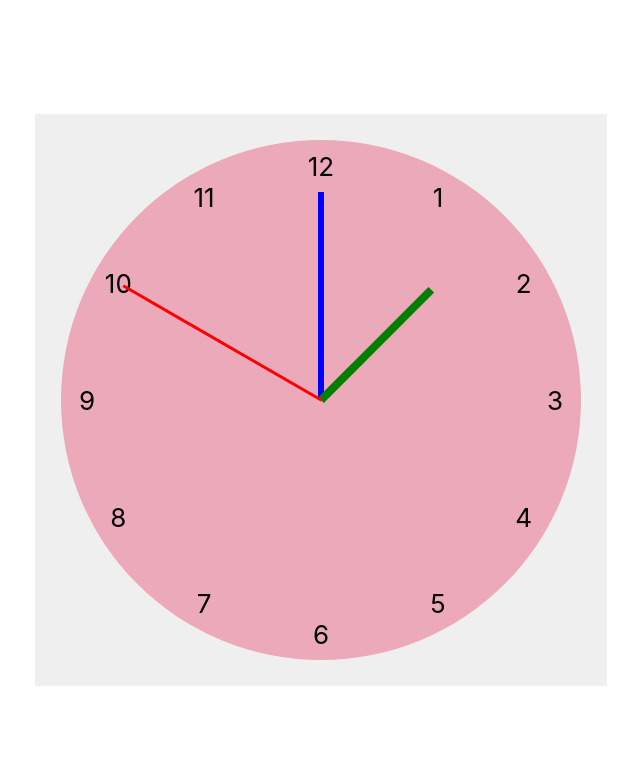
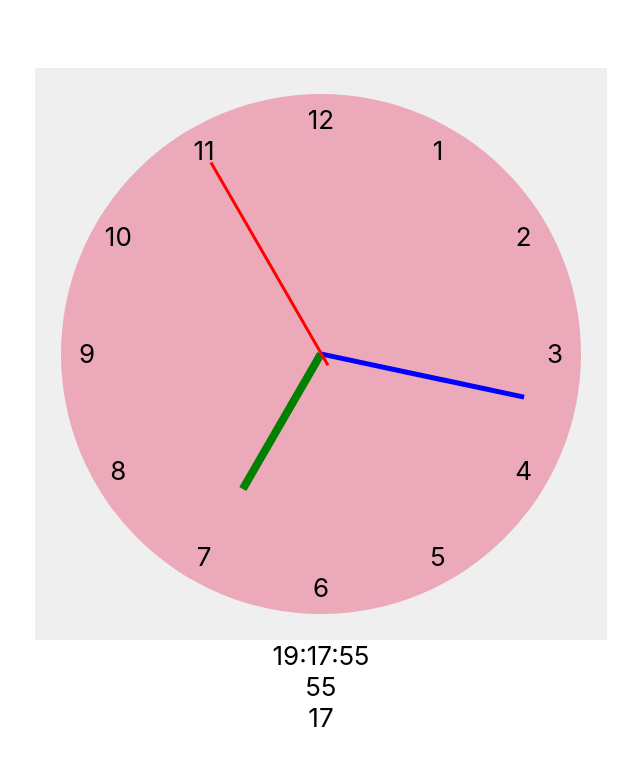
Before and after one commit to pablo87f/watch-face-simulator, a React (Create React App) app: page / in a window 1280 px wide. Shown: the top 766 px of the page, without its empty margins (319-959 px from the left). Built offline with nearby package versions, Linux system fonts and the light colour scheme.

Commit message:
making seconds and minutes pointers rotate

```diff
--- a/package.json
+++ b/package.json
@@ -10,6 +10,7 @@
     "@types/node": "^12.0.0",
     "@types/react": "^17.0.0",
     "@types/react-dom": "^17.0.0",
+    "date-fns": "^2.23.0",
     "node-sass": "5.0.0",
     "react": "^17.0.2",
     "react-dom": "^17.0.2",
@@ -46,6 +47,7 @@
     "styled-components": "^5"
   },
   "devDependencies": {
+    "@types/date-fns": "^2.6.0",
     "@types/styled-components": "^5.1.11",
     "@types/styled-components-react-native": "^5.1.1"
   }
--- a/src/Components/Item/style.ts
+++ b/src/Components/Item/style.ts
@@ -23,6 +23,8 @@ const ItemContainer = styled.div<ContainerProps>`
   transform: translateX(${(props) => props.translateX})
     translateY(${(props) => props.translateY})
     rotate(${(props) => props.rotation});
+
+  transition: transform 0.15s ease-in-out;
 `;
 
 export { ItemContainer };
--- a/src/Components/WatchFace/index.tsx
+++ b/src/Components/WatchFace/index.tsx
@@ -1,27 +1,76 @@
-import React from "react";
-import "./styles.scss";
-// import Indicator from "../Indicator";
-// import SubIndicator from "../SubIndicator";
-// import { Circle, Widget } from "./styles";
+import {
+  getDay,
+  getHours,
+  getMinutes,
+  getMonth,
+  getSeconds,
+  getYear,
+} from "date-fns";
+import React, { useCallback, useState } from "react";
+import { useInterval } from "../../hooks";
+import util from "../../util/util";
 import Circle from "../Circle";
 import Item from "../Item";
-import util from "../../util/util";
-
+import "./styles.scss";
 type Props = {};
 
-const hours = Array.from(Array(12).keys());
-const minutes = hours.map(() => [0, 1, 2, 3, 4]).flat(1);
+type DateTimeInfo = {
+  year: number;
+  month: number;
+  day: number;
+  hour: number;
+  minute: number;
+  second: number;
+};
 
 const circleSize = 20;
-console.warn(util.polarToCartesian(5, 0));
-console.warn(util.polarToCartesian(5, 45));
-console.warn(util.polarToCartesian(5, 90));
-console.warn(util.polarToCartesian(5, 180));
+
+function angleClock(hour: number, minutes: number) {
+  const minuteAngle = minutes * 6;
+  const hourAngle = hour * 30 + minutes * 0.5;
+  const angle = Math.abs(hourAngle - minuteAngle);
+  return Math.min(angle, 360 - angle);
+}
+
+function getTimeInfo(date: Date): DateTimeInfo {
+  return {
+    year: getYear(date),
+    month: getMonth(date),
+    day: getDay(date),
+    hour: getHours(date),
+    minute: getMinutes(date),
+    second: getSeconds(date),
+  };
+}
 
 const WatchFace: React.FC<Props> = (props: Props) => {
-  // console.warn("mainPositions", mainPositions);
+  const startTimeInfo = getTimeInfo(new Date());
 
+  const { second: startSecond, minute: startMinute } = startTimeInfo;
+  const [timeInfo, setTimeInfo] = useState<DateTimeInfo>(startTimeInfo);
+
+  const [hourAngle, setHourAngle] = useState(0);
+  const [totalMinutes, setTotalMinutes] = useState(startMinute);
+  const [totalSeconds, setTotalSeconds] = useState(startSecond);
+
+  const updateTime = useCallback(() => {
+    const timeInfo = getTimeInfo(new Date());
+    setTimeInfo(timeInfo);
+
+    const { hour, minute, second } = timeInfo;
+
+    setTotalSeconds((prevTotalSeconds) => prevTotalSeconds + 1);
+    if (totalSeconds > 0 && second === 0) {
+      setTotalMinutes((prevTotalMinutes) => prevTotalMinutes + 1);
+    }
+    setHourAngle(hour * 30);
+  }, []);
+
+  useInterval(updateTime, 1000);
+
+  const { hour, minute, second } = timeInfo;
   return (
+    <>
       <div className="container">
         <Circle radius={circleSize} style={{ backgroundColor: "#EBA9BA" }}>
           <Item
@@ -209,34 +258,40 @@ const WatchFace: React.FC<Props> = (props: Props) => {
             11
           </Item>
           <Item
-          key="96"
+            key="minute"
             circleRadius={circleSize}
-          rotation={0}
+            rotation={totalMinutes * 6}
             width={0.2}
             height={8}
             style={{ backgroundColor: "blue" }}
-          coordinates={{ radius: 8, angle: 0 }}
+            coordinates={{ radius: 8, angle: totalMinutes * 6 }}
           ></Item>
           <Item
-          key="93"
+            key="hour"
             circleRadius={circleSize}
-          rotation={45}
+            rotation={hour * 30}
             width={0.3}
             height={6}
             style={{ backgroundColor: "green" }}
-          coordinates={{ radius: 6, angle: 45 }}
+            coordinates={{ radius: 6, angle: hour * 30 }}
           ></Item>
           <Item
-          key="92"
+            key="second"
             circleRadius={circleSize}
-          rotation={300}
+            rotation={totalSeconds * 6}
             width={0.1}
-          height={8.8}
+            height={9}
             style={{ backgroundColor: "red" }}
-          coordinates={{ radius: 8.8, angle: 300 }}
+            coordinates={{ radius: 8, angle: totalSeconds * 6 }}
           ></Item>
         </Circle>
       </div>
+      <div>
+        {hour}:{minute}:{second}
+      </div>
+      <div>{totalSeconds}</div>
+      <div>{totalMinutes}</div>
+    </>
   );
 };
 
--- /dev/null
+++ b/src/hooks/index.tsx
@@ -0,0 +1,23 @@
+import React, { useState, useEffect, useRef } from "react";
+
+function useInterval(callback: () => void, delay: number) {
+  const savedCallback = useRef<() => void>(() => {});
+
+  // Remember the latest callback.
+  useEffect(() => {
+    savedCallback.current = callback;
+  }, [callback]);
+
+  // Set up the interval.
+  useEffect(() => {
+    function tick() {
+      savedCallback.current();
+    }
+    if (delay !== null) {
+      let id = setInterval(tick, delay);
+      return () => clearInterval(id);
+    }
+  }, [delay]);
+}
+
+export { useInterval };
```
Also changed, not shown: 1 other file (tests, documents, lock files or other folders). Lines whose indentation alone changed are shown as unchanged.
